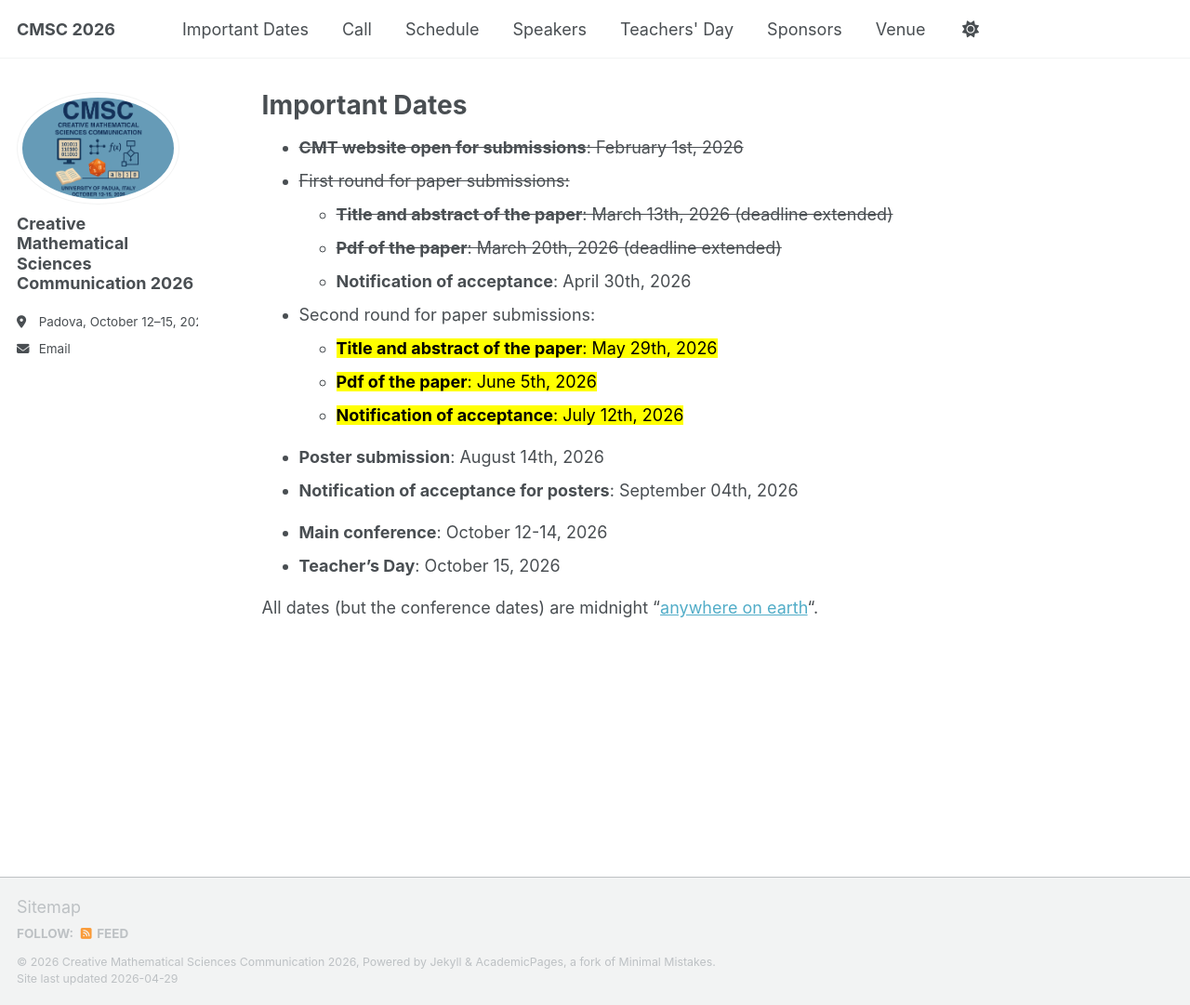
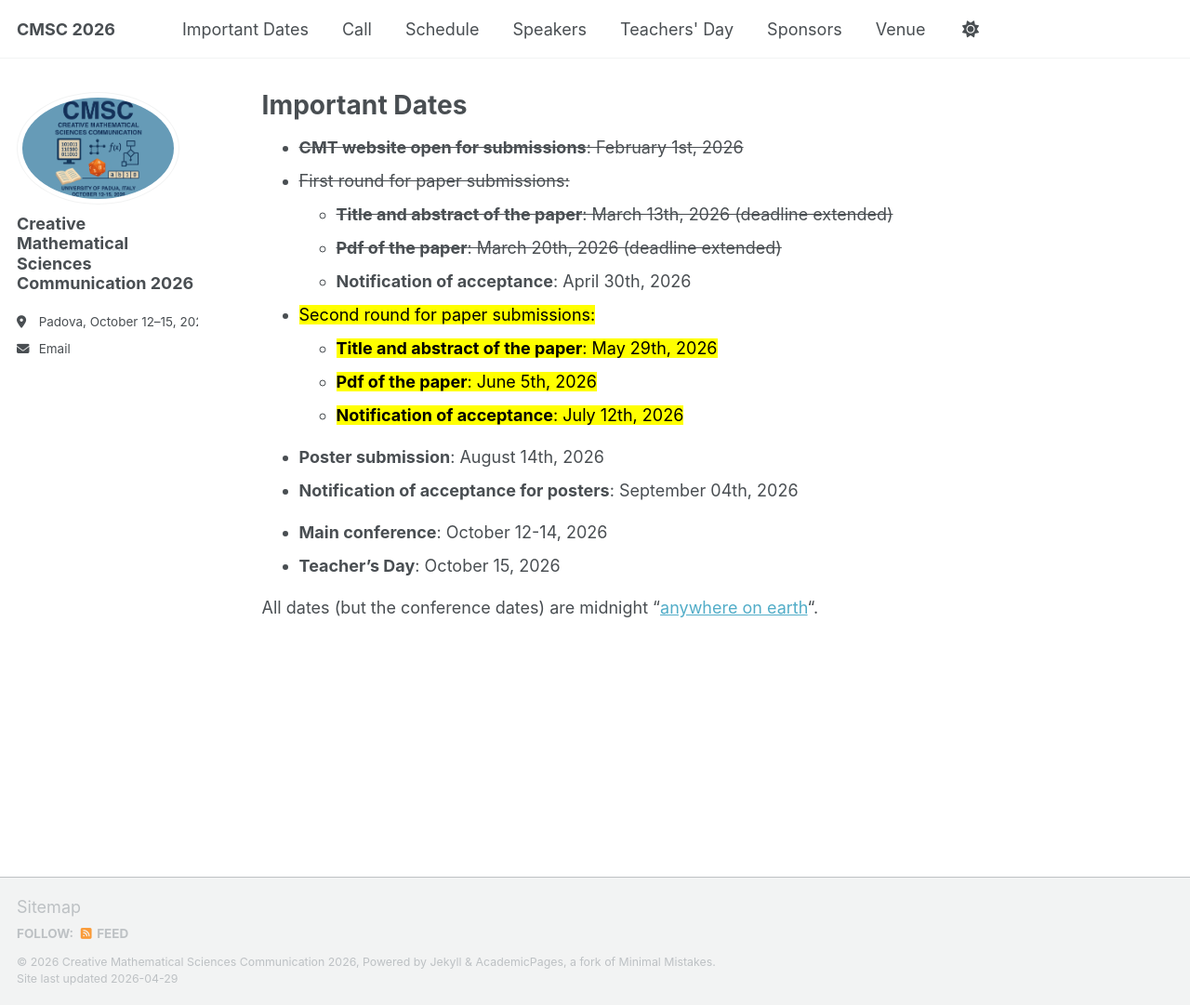
Before and after one commit to CMSC2026/cmsc2026.github.io, a Jekyll site: the page built from _pages/dates.md, in a window 1280 px wide and 1081 px high. Shown: the whole window at 93% size. Built offline with Jekyll 4.4.1, drawn with Linux system fonts in a browser that asks for light colours; a script that is not in the unit is left out.

Commit message:
Highlight second round submission dates in yellow

```diff
--- a/_pages/dates.md
+++ b/_pages/dates.md
@@ -11,7 +11,7 @@
    - <s><b>Pdf of the paper</b>: March 20th, 2026 (deadline extended)</s>
    - <b>Notification of acceptance</b>: April 30th, 2026
 
-- Second round for paper submissions:
+- <mark style="background-color: yellow">Second round for paper submissions:</mark>
    - <mark style="background-color: yellow"><b>Title and abstract of the paper</b>: May 29th, 2026</mark>
    - <mark style="background-color: yellow"><b>Pdf of the paper</b>: June 5th, 2026</mark>
    - <mark style="background-color: yellow"><b>Notification of acceptance</b>: July 12th, 2026</mark>
```
